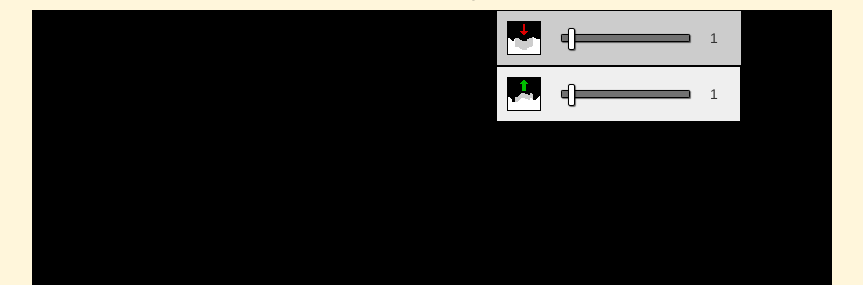
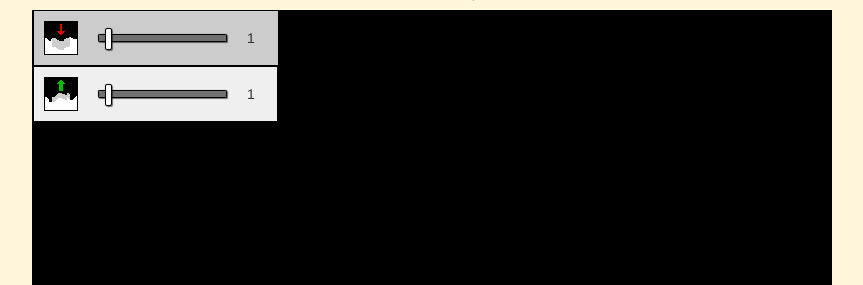
Before and after one commit to MKotlik/CorrectHorseBatteryStaple, a Flask app: page /project/1/ in a window 1280 px wide; the page is wider, and only the part inside the window is pictured. Shown: the part 123-408 px from the top of that part, without its empty margins (163-1026 px from the left). Run offline with Flask 2, Linux system fonts and the light colour scheme; the visitor is signed in with stand-in values (Sample User, id 1); some libraries are stand-ins or nearby versions.

Commit message:
css bois

```diff
--- a/app/static/css/custom.css
+++ b/app/static/css/custom.css
@@ -61,7 +61,6 @@ footer {
 
 .toolbox {
     position: absolute;
-    right: -140px;
 }
 
 .tool-row {
--- a/app/templates/project.html
+++ b/app/templates/project.html
@@ -23,11 +23,7 @@
 <div class="container">
   <div class="row">
 
-   <!-- <div class="col-md-3">
-    </div>-->
     <div class="sandbox col-md-6">
-    </div>
-    <div class="col-md-3">
     </div>
 
   </div>
```
